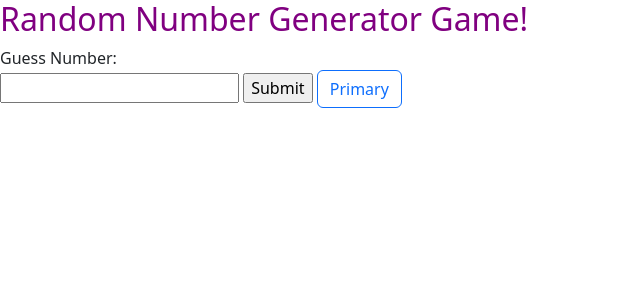
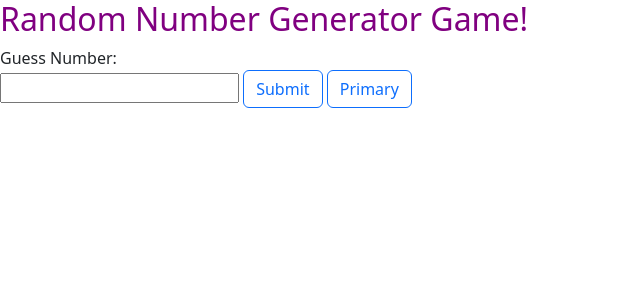
Before and after one commit to Abhishek22002/Citi-Neueda-, a Flask app: page /home in a window 1280 px wide. Shown: the top 300 px of the page, without its empty margins (0-640 px from the left). Run offline with Flask 2, Linux system fonts and the light colour scheme.

Commit message:
Added style to submit button

```diff
--- a/templates/game.html
+++ b/templates/game.html
@@ -8,7 +8,7 @@
     <div>Guess Number:</div>
     <form action = "{{ url_for('guess') }}" method = "POST">
     <input type="text" name = "guess"/>
-    <input type="submit" name = "submit"/>
+    <input type="submit" class="btn btn-outline-primary" name = "submit"/>
     <button type="button" class="btn btn-outline-primary">Primary</button>
     </form>
 </body>
```
